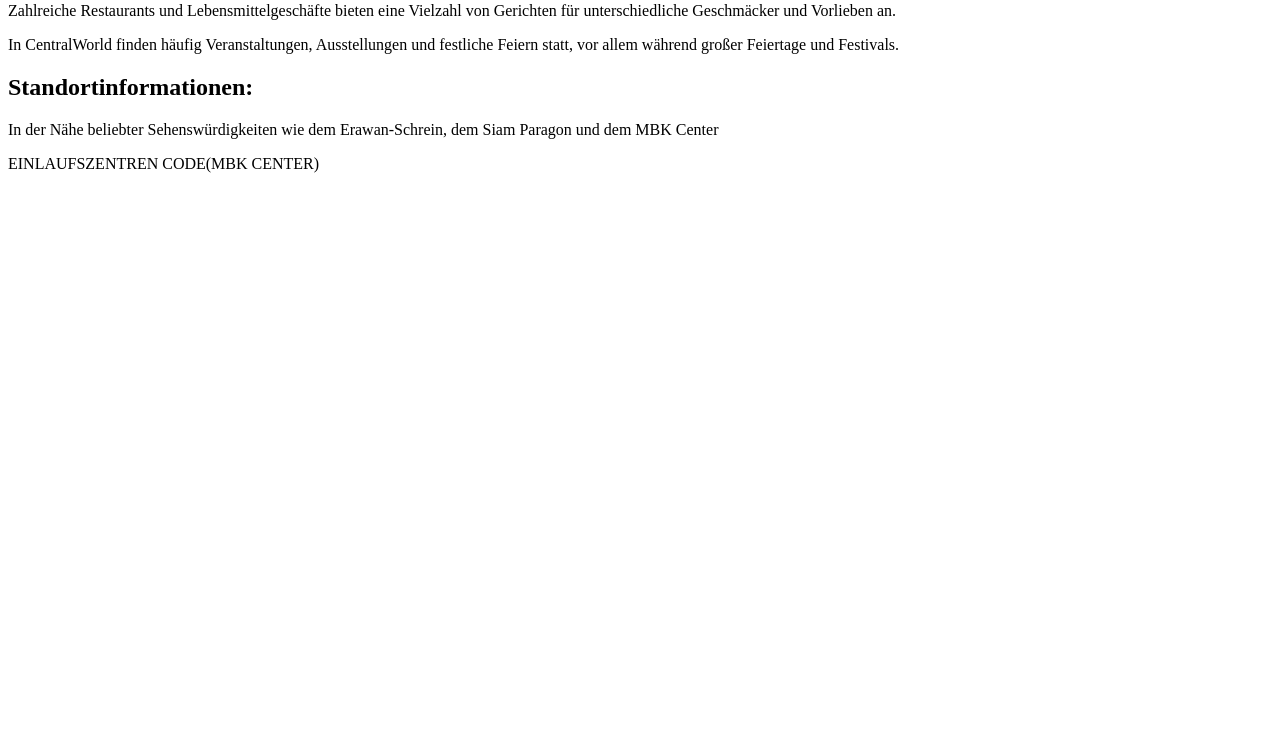
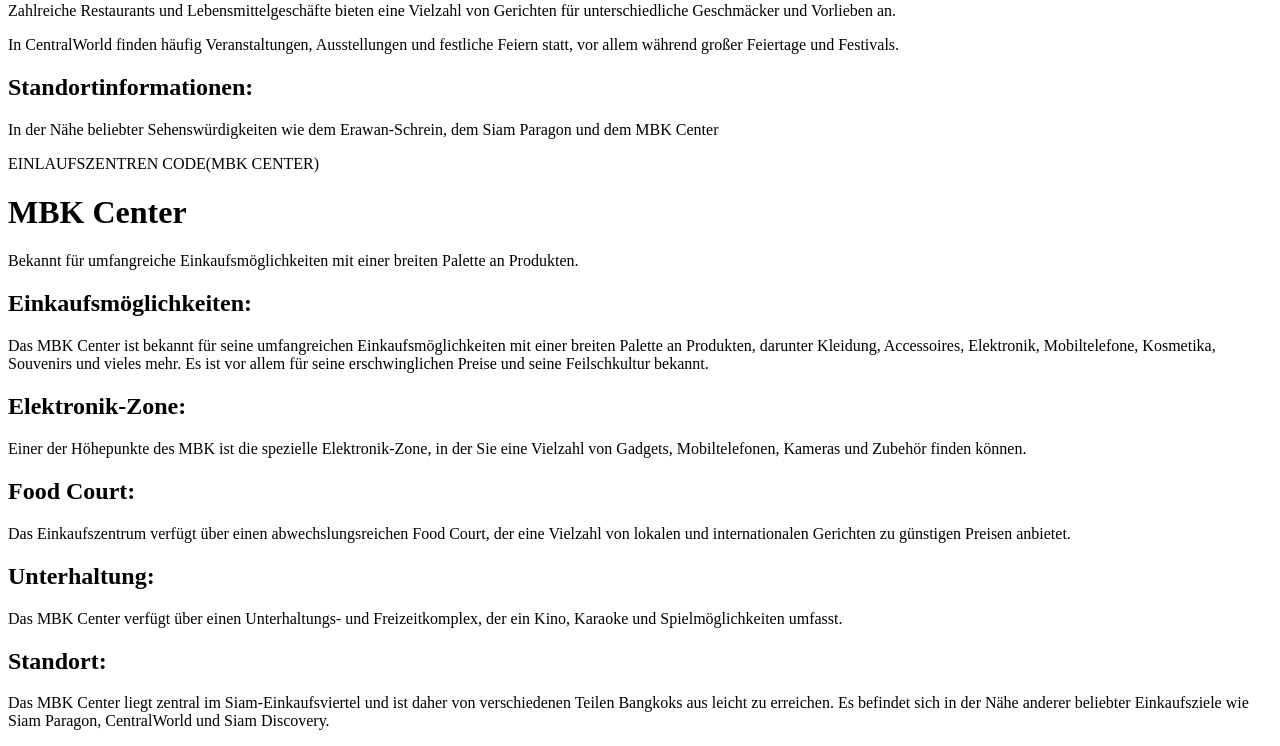
Before and after one commit to nikas17mc/reise_nach_bagkok, a PHP site: page /einkaufszentren.php in a window 1280 px wide. Shown: the part 291-1037 px from the top of the page. Before the commit the page ends 464 px from the top, so only its background shows below. Run offline with PHP 8.4, Linux system fonts and the light colour scheme.

Commit message:
Update einkaufszentren.php

```diff
--- a/einkaufszentren.php
+++ b/einkaufszentren.php
@@ -44,3 +44,55 @@ echo "<p>$beliebteSehenswuerdigkeiten</p>";
 </html>
 
 EINLAUFSZENTREN CODE(MBK CENTER)
+
+<!DOCTYPE html>
+<html lang="de">
+<head>
+    <meta charset="UTF-8">
+    <meta name="viewport" content="width=device-width, initial-scale=1.0">
+    <title>MBK Center</title>
+</head>
+<body>
+
+<?php
+// Informationen über das MBK Center
+$centerName = "MBK Center";
+$beschreibung = "Bekannt für umfangreiche Einkaufsmöglichkeiten mit einer breiten Palette an Produkten.";
+
+// Einkaufsmöglichkeiten
+$einkaufenInfo = "Das MBK Center ist bekannt für seine umfangreichen Einkaufsmöglichkeiten mit einer breiten Palette an Produkten, darunter Kleidung, Accessoires, Elektronik, Mobiltelefone, Kosmetika, Souvenirs und vieles mehr. Es ist vor allem für seine erschwinglichen Preise und seine Feilschkultur bekannt.";
+
+// Elektronik-Zone
+$elektronikZone = "Einer der Höhepunkte des MBK ist die spezielle Elektronik-Zone, in der Sie eine Vielzahl von Gadgets, Mobiltelefonen, Kameras und Zubehör finden können.";
+
+// Food Court
+$foodCourt = "Das Einkaufszentrum verfügt über einen abwechslungsreichen Food Court, der eine Vielzahl von lokalen und internationalen Gerichten zu günstigen Preisen anbietet.";
+
+// Unterhaltung
+$unterhaltung = "Das MBK Center verfügt über einen Unterhaltungs- und Freizeitkomplex, der ein Kino, Karaoke und Spielmöglichkeiten umfasst.";
+
+// Standortinformationen
+$standort = "Das MBK Center liegt zentral im Siam-Einkaufsviertel und ist daher von verschiedenen Teilen Bangkoks aus leicht zu erreichen. Es befindet sich in der Nähe anderer beliebter Einkaufsziele wie Siam Paragon, CentralWorld und Siam Discovery.";
+
+// Ausgabe der Informationen
+echo "<h1>$centerName</h1>";
+echo "<p>$beschreibung</p>";
+
+echo "<h2>Einkaufsmöglichkeiten:</h2>";
+echo "<p>$einkaufenInfo</p>";
+
+echo "<h2>Elektronik-Zone:</h2>";
+echo "<p>$elektronikZone</p>";
+
+echo "<h2>Food Court:</h2>";
+echo "<p>$foodCourt</p>";
+
+echo "<h2>Unterhaltung:</h2>";
+echo "<p>$unterhaltung</p>";
+
+echo "<h2>Standort:</h2>";
+echo "<p>$standort</p>";
+?>
+
+</body>
+</html>
```
